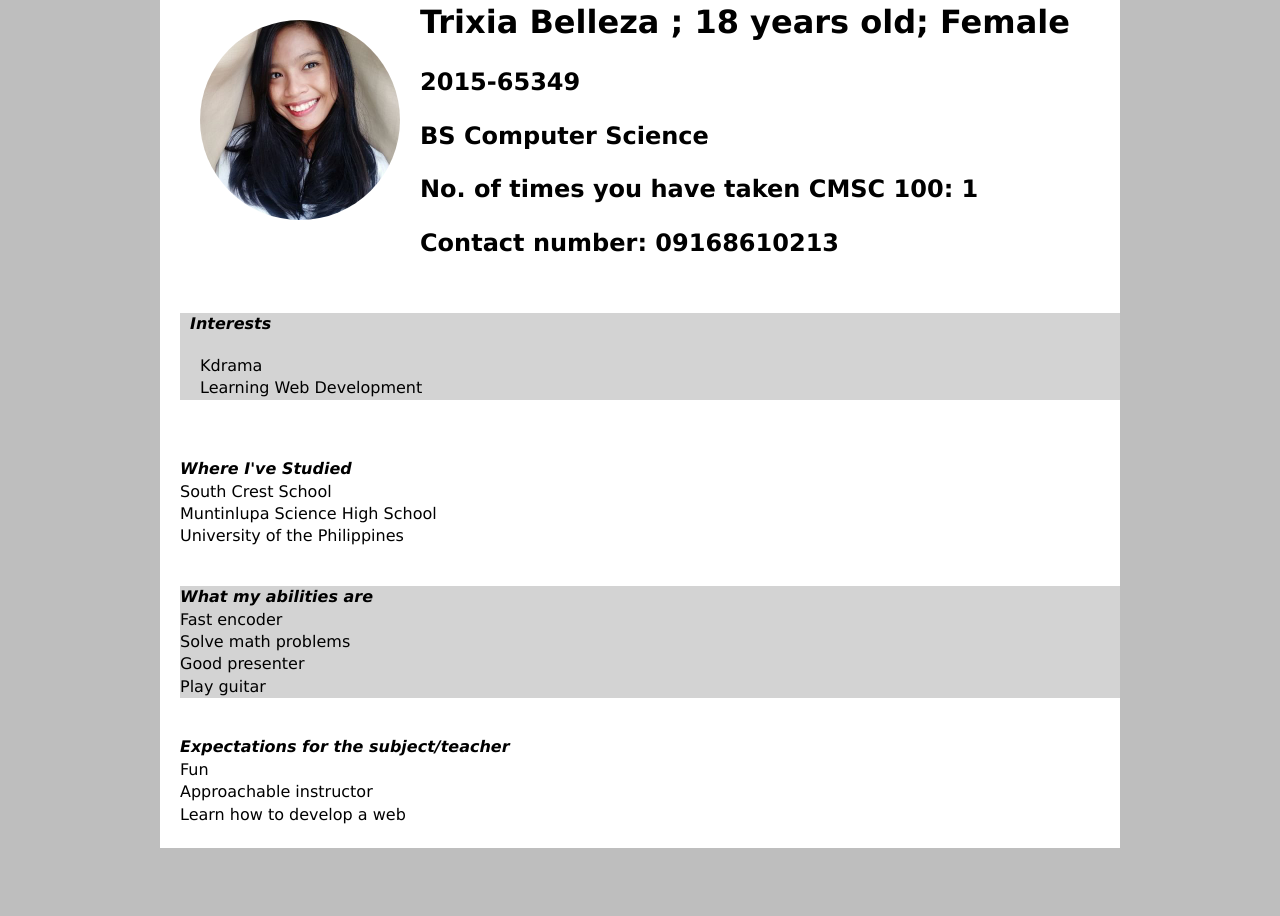
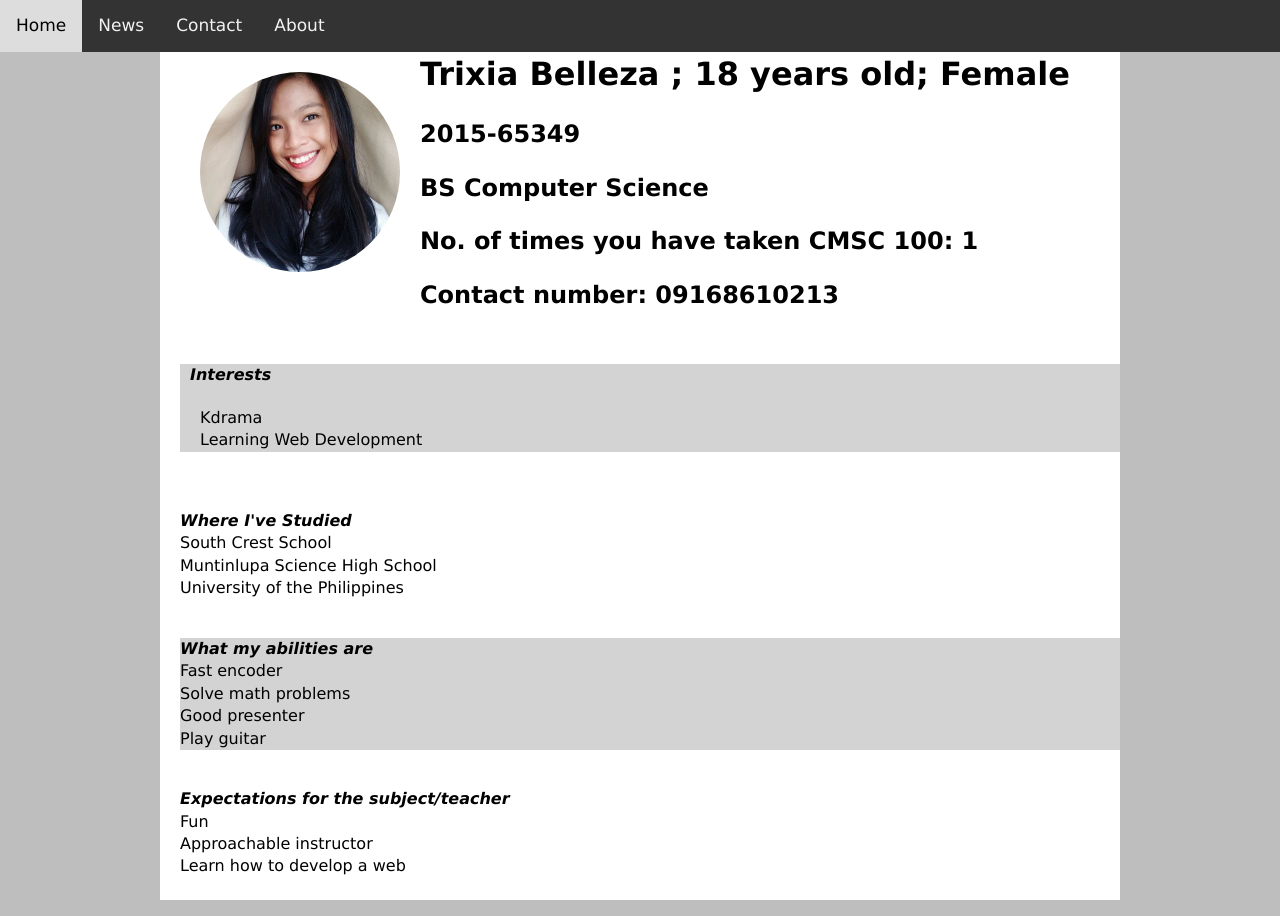
Before and after one commit to TrixiaBelleza/trixiabelleza.github.io, a plain HTML site: page index.html in a window 1280 px wide. Before the commit the page ends 864 px from the top, so only its background shows below. Drawn offline with Linux system fonts and the light colour scheme.

Commit message:
Initial commit

```diff
--- a/index.html
+++ b/index.html
@@ -7,6 +7,12 @@
 </head>
 <link href="try.css" rel="stylesheet" type="text/css">
 <body>
+<div class="topnav" id="myTopnav">
+  <a href="#home">Home</a>
+  <a href="#news">News</a>
+  <a href="#contact">Contact</a>
+  <a href="#about">About</a>
+</div>
 
 <div class="container">
 
--- a/try.css
+++ b/try.css
@@ -42,3 +42,32 @@ a img {
 .category {
 	font-family: Arial "Arial Black", Gadget, sans-serif;
 }
+
+/* Add a black background color to the top navigation */
+.topnav {
+    background-color: #333;
+    overflow: hidden;
+}
+
+/* Style the links inside the navigation bar */
+.topnav a {
+    float: left;
+    display: block;
+    color: #f2f2f2;
+    text-align: center;
+    padding: 14px 16px;
+    text-decoration: none;
+    font-size: 17px;
+}
+
+/* Change the color of links on hover */
+.topnav a:hover {
+    background-color: #ddd;
+    color: black;
+}
+
+/* Add a color to the active/current link */
+.topnav a.active {
+    background-color: #4CAF50;
+    color: white;
+}
```
